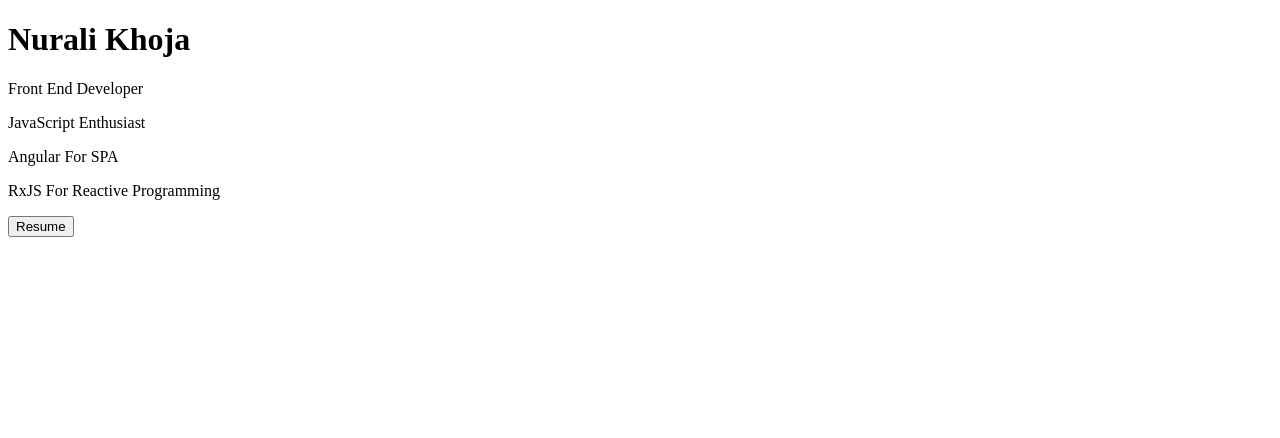
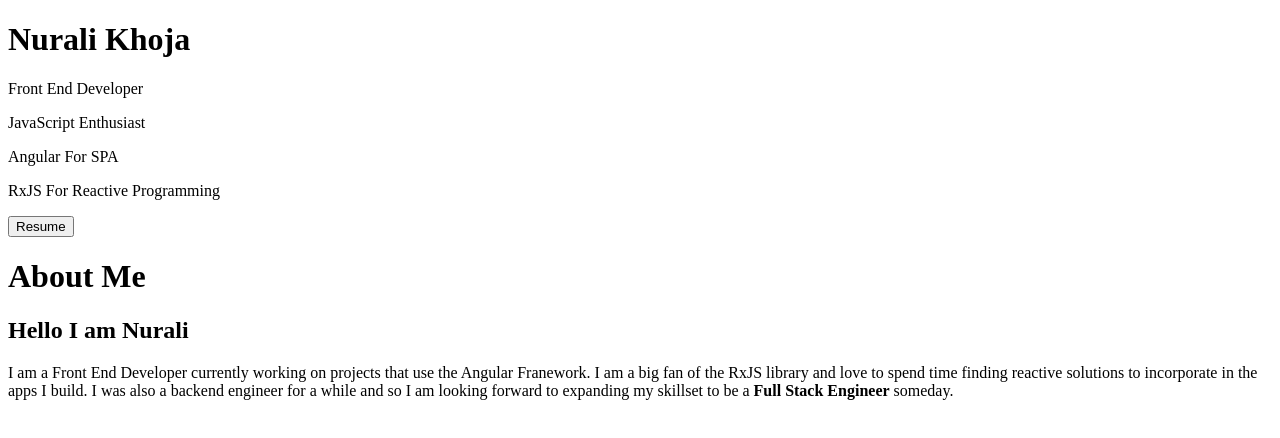
Before and after one commit to TheCoderFish/TheCoderFish.github.io, a plain HTML site: page index.html in a window 1280 px wide. Drawn offline with Linux system fonts and the light colour scheme.

Commit message:
added about me

```diff
--- a/index.html
+++ b/index.html
@@ -18,6 +18,18 @@
         <p>RxJS For Reactive Programming</p>
         <button>Resume</button>
     </div>
+
+    <!-- About Me-->
+    <div>
+        <h1>About Me</h1>
+        <h2>Hello I am Nurali</h2>
+        <p>I am a Front End Developer currently working on projects that use the Angular Franework.
+            I am a big fan of the RxJS library and love to spend time finding reactive solutions to incorporate in the
+            apps I build.
+            I was also a backend engineer for a while and so I am looking forward to expanding my skillset to be a
+            <strong>Full Stack Engineer</strong> someday.
+        </p>
+    </div>
 </body>
 
 </html>
```
